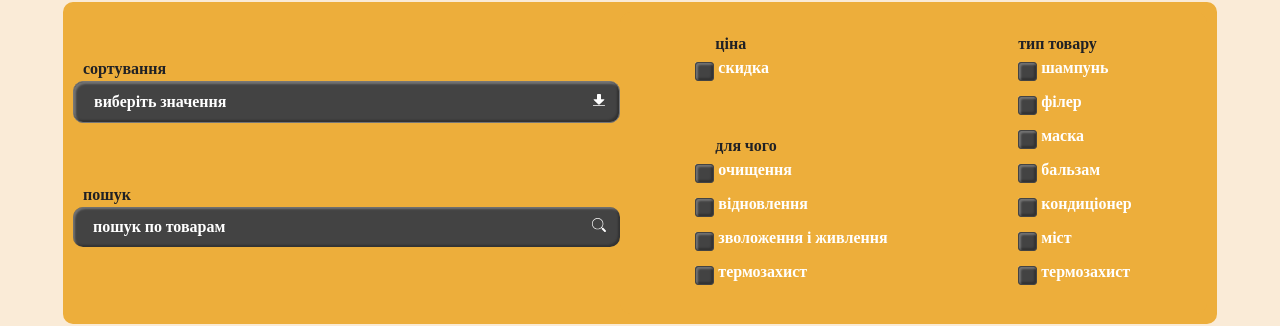
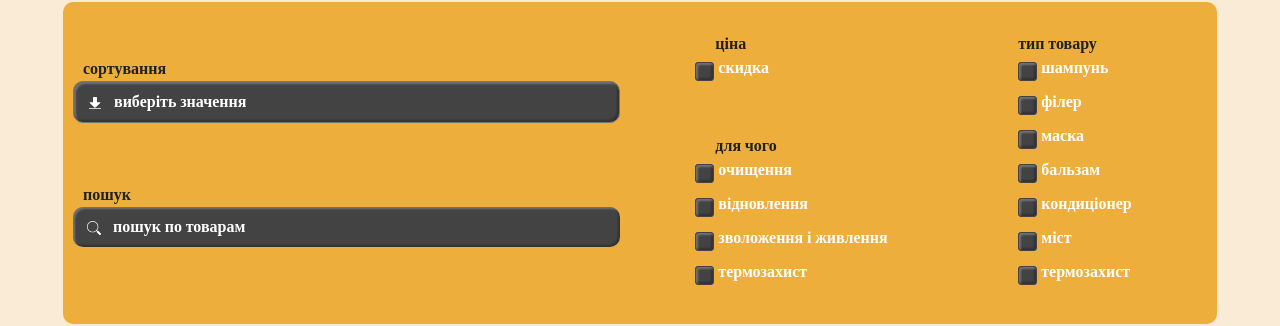
Before and after one commit to dimatany/ReactLess, a React (Create React App) app: page /goods in a window 1280 px wide. Shown: the part 368-694 px from the top of the page. Built offline with nearby package versions, Linux system fonts and the light colour scheme.

Commit message:
fixed the css rules

```diff
--- a/src/Сomponents/GoodsCard/GoodsCard.js
+++ b/src/Сomponents/GoodsCard/GoodsCard.js
@@ -13,7 +13,6 @@ function GoodsCard(props) {
 	function handleChange() {
 		setChecked(!checked);
 	}
-
 	const style = {
 		flash : {
 			animation: 'infinite 5s',
--- a/src/Сomponents/GoodsCard/GoodsCard.module.css
+++ b/src/Сomponents/GoodsCard/GoodsCard.module.css
@@ -294,12 +294,12 @@
   box-shadow: inset 2px 2px 2px hsla(0deg, 0%, 100%, 0.25), inset -2px -2px 2px rgba(0, 0, 0, 0.25);
   color: #ffffff;
   border-radius: 10px;
-  padding: 10px 20px;
+  padding: 10px 40px;
   cursor: pointer;
   position: relative;
   appearance: none;
   overflow: hidden;
-  background: #434343 url("../../BLL/img/Goods/arrow.svg") no-repeat 98% 10px;
+  background: #434343 url("../../BLL/img/Goods/arrow.svg") no-repeat 2% 13px;
   background-size: 20px auto;
   outline: none;
 }
@@ -307,20 +307,23 @@
   outline: 0;
   outline-offset: 0;
 }
+.form .formSortSearch fieldset .selectSort option {
+  padding-left: 20px;
+}
 .form .formSortSearch fieldset .selectSearch {
   width: 100%;
   box-shadow: inset 2px 2px 2px hsla(0deg, 0%, 100%, 0.25), inset -2px -2px 2px rgba(0, 0, 0, 0.25);
   background: #434343;
   color: #ffffff;
   border-radius: 10px;
-  padding: 10px 20px;
+  padding: 10px 40px;
   border: none;
   float: left;
   cursor: pointer;
   position: relative;
   appearance: none;
   overflow: hidden;
-  background: #434343 url("../../BLL/img/Goods/search.svg") no-repeat 98% 10px;
+  background: #434343 url("../../BLL/img/Goods/search.svg") no-repeat 2% 13px;
   background-size: 20px auto;
   outline: none;
 }
@@ -397,6 +400,7 @@ input[type=checkbox]:before {
   background: #434343;
   border-radius: 3px;
   box-shadow: inset 2px 2px 2px hsla(0deg, 0%, 100%, 0.25), inset -2px -2px 2px rgba(0, 0, 0, 0.25);
+  color: white;
 }
 input[type=checkbox]:checked:before {
   content: "✔";
--- a/src/Сomponents/GoodsCard/GoodsCard.module.scss
+++ b/src/Сomponents/GoodsCard/GoodsCard.module.scss
@@ -314,17 +314,20 @@ $lime-green: #4fa19d;
         box-shadow: inset 2px 2px 2px hsla(0deg, 0%, 100%, 0.25), inset -2px -2px 2px rgba(0, 0, 0, 0.25);
         color: $white;
         border-radius: 10px;
-        padding: 10px 20px;
+        padding: 10px 40px;
         cursor: pointer;
         position: relative;
         appearance: none;
         overflow: hidden;
-        background: $grayish-blue url('../../BLL/img/Goods/arrow.svg') no-repeat 98% 10px;
+        background: $grayish-blue url('../../BLL/img/Goods/arrow.svg') no-repeat 2% 13px;
         background-size: 20px auto;
         outline:none;
         &:active, :hover, :focus {
           outline: 0;
           outline-offset: 0;
+        }
+        option {
+          padding-left: 20px;
         }
       }
       .selectSearch {
@@ -333,14 +336,14 @@ $lime-green: #4fa19d;
         background: $grayish-blue;
         color: $white;
         border-radius: 10px;
-        padding: 10px 20px;
+        padding: 10px 40px;
         border: none;
         float: left;
         cursor: pointer;
         position: relative;
         appearance: none;
         overflow: hidden;
-        background: $grayish-blue url('../../BLL/img/Goods/search.svg') no-repeat 98% 10px;
+        background: $grayish-blue url('../../BLL/img/Goods/search.svg') no-repeat 2% 13px;
         background-size: 20px auto;
         outline:none;
         &::placeholder {
@@ -419,6 +422,7 @@ input[type=checkbox] {
     background: $grayish-blue;
     border-radius: 3px;
     box-shadow: inset 2px 2px 2px hsla(0deg, 0%, 100%, 0.25), inset -2px -2px 2px rgba(0, 0, 0, 0.25);
+    color: white;
   }
   &:checked {
     &:before {
```
Also changed, not shown: 1 other file (tests, documents, lock files or other folders).
